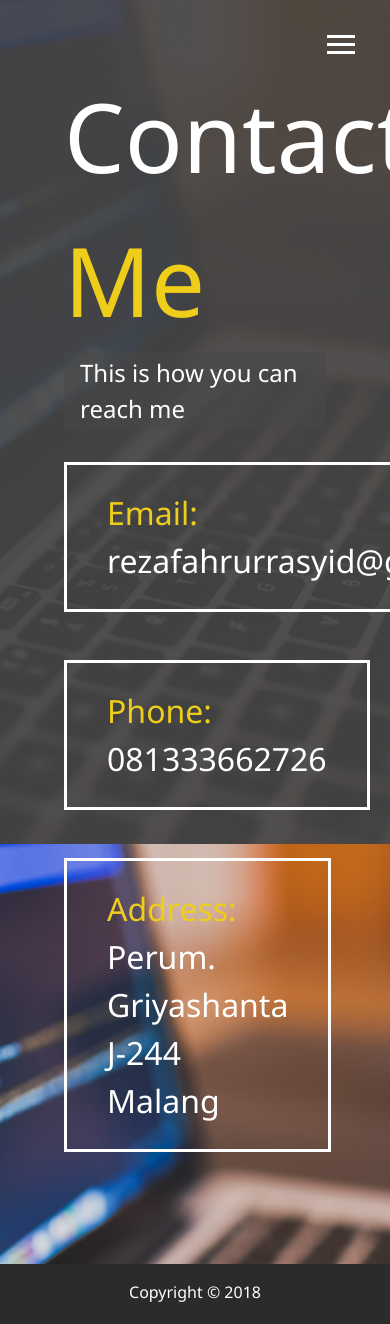
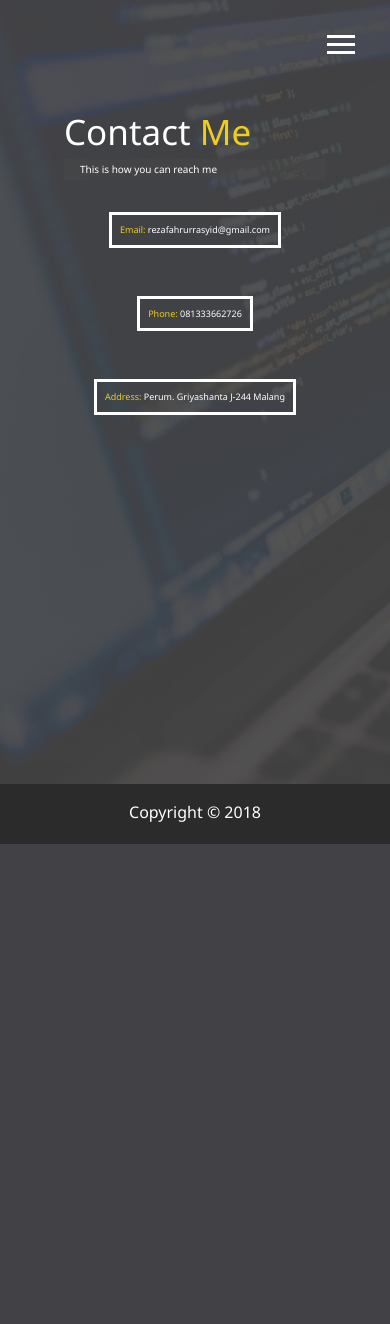
Before and after one commit to rezafahrur/rezafahrur.github.io, a PHP site: page /dist/contact.html in a window 390 px wide; the page is wider, and only the part inside the window is pictured. After the commit the page ends 844 px from the top of that part, so only its background shows below. Run offline with PHP 8.4, Linux system fonts and the light colour scheme; some libraries are stand-ins or nearby versions.

Commit message:
fix contact page for mobile

```diff
--- a/dist/css/main.css
+++ b/dist/css/main.css
@@ -279,6 +304,31 @@ main {
     font-size: 10px; }
   main#home i {
     font-size: 24px; }
+  main#about h1 {
+    margin-top: 5vh;
+    font-size: 35px; }
+  main#about h2 {
+    font-size: 10px; }
+  main#about i {
+    font-size: 24px; }
   .about-info {
     grid-template-areas: "bioimage" "bio" "job1" "job2" "job3";
-    grid-template-columns: 1fr; } }
+    grid-template-columns: 1fr; }
+  .boxes {
+    display: flex;
+    flex-wrap: wrap;
+    justify-content: space-evenly;
+    align-items: center;
+    margin-top: 1rem; }
+    .boxes div {
+      font-size: 9px;
+      border: 3px #fff solid;
+      padding: 0.5rem 0.5rem;
+      margin-bottom: 3rem;
+      transition: all 0.5s ease-out; }
+      .boxes div:hover {
+        padding: 0.5rem 1.5rem;
+        background: #eece1a;
+        color: #000; }
+        .boxes div:hover span {
+          color: #000; } }
--- a/dist/index.html
+++ b/dist/index.html
@@ -50,8 +50,8 @@
   </header>
 
   <main id="home">
-    <h1 class="lg-heading">Hi, I'm
-      <br> Reza F.
+    <h1 class="lg-heading">Hi,
+      <br> I'm Reza F.
       <span class="text-secondary">Rasyid</span>
     </h1>
     <h2 class="sm-heading">A Web Developer & Novelist</h2>
--- a/scss/_mobile.scss
+++ b/scss/_mobile.scss
@@ -58,6 +58,19 @@
     font-size: 40px;
   }
 
+  main#about h1 {
+    margin-top: 15vh;
+    font-size: 65px;
+  }
+
+  main#about h2 {
+    font-size: 25px;
+  }
+
+  main#about i {
+    font-size: 40px;
+  }
+
   .about-info {
     grid-template-areas:
       "bioimage"
@@ -67,6 +80,30 @@
       "job3";
 
     grid-template-columns: 1fr;
+  }
+
+  .boxes {
+    display: flex;
+    flex-wrap: wrap;
+    justify-content: space-evenly;
+    align-items: center;
+    margin-top: 1rem;
+    div {
+      font-size: 2rem;
+      border: 3px #fff solid;
+      padding: 1.5rem 2.5rem;
+      margin-bottom: 3rem;
+      @include easeOut;
+
+      &:hover {
+        padding: 0.5rem 1.5rem;
+        background: $secondary-color;
+        color: set-text-color($secondary-color);
+        span {
+          color: set-text-color($secondary-color);
+        }
+      }
+    }
   }
 }
 
@@ -114,6 +151,19 @@
     font-size: 24px;
   }
 
+  main#about h1 {
+    margin-top: 5vh;
+    font-size: 35px;
+  }
+
+  main#about h2 {
+    font-size: 10px;
+  }
+
+  main#about i {
+    font-size: 24px;
+  }
+
   .about-info {
     grid-template-areas:
       "bioimage"
@@ -124,4 +174,28 @@
 
     grid-template-columns: 1fr;
   }
+
+  .boxes {
+    display: flex;
+    flex-wrap: wrap;
+    justify-content: space-evenly;
+    align-items: center;
+    margin-top: 1rem;
+    div {
+      font-size: 9px;
+      border: 3px #fff solid;
+      padding: 0.5rem 0.5rem;
+      margin-bottom: 3rem;
+      @include easeOut;
+
+      &:hover {
+        padding: 0.5rem 1.5rem;
+        background: $secondary-color;
+        color: set-text-color($secondary-color);
+        span {
+          color: set-text-color($secondary-color);
+        }
+      }
+    }
+  }
 }
```
Also changed, not shown: other parts of dist/css/main.css (+26 -1 lines).
